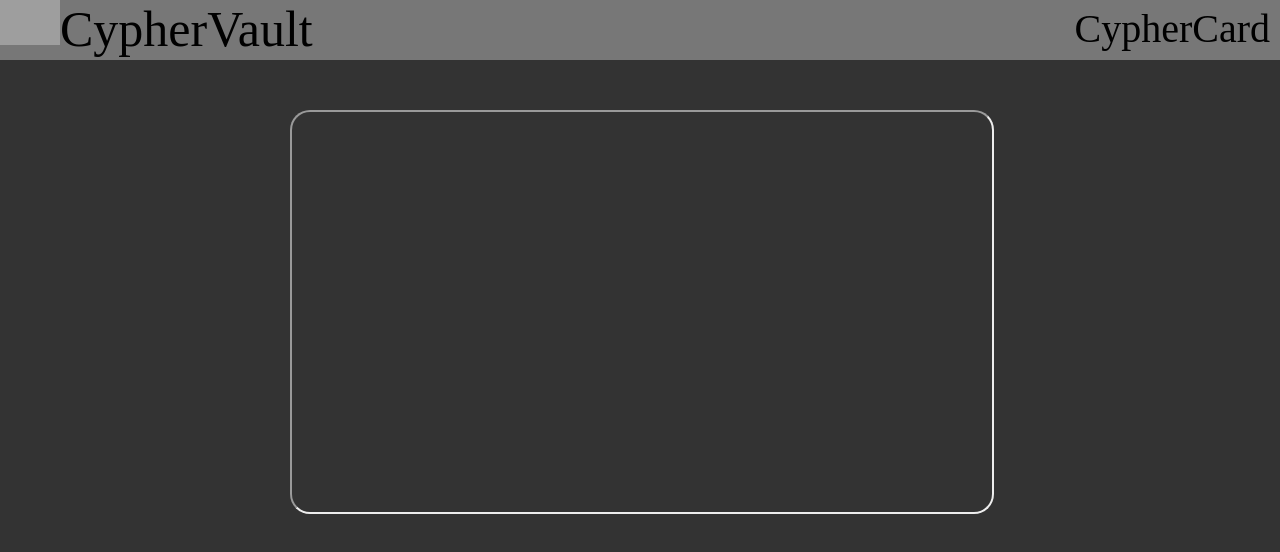
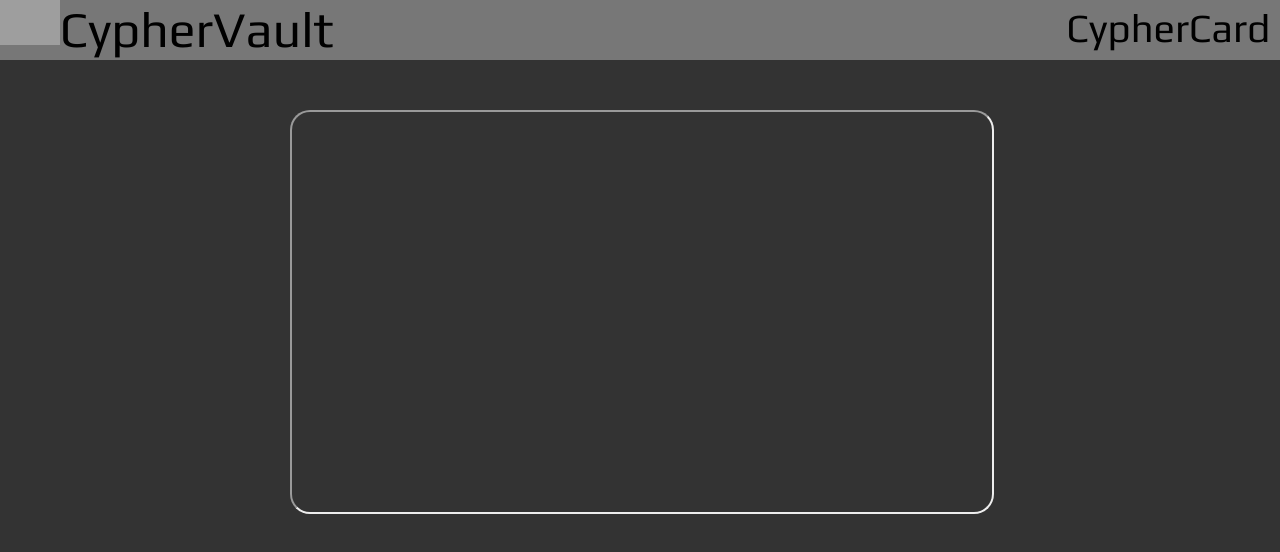
Before and after one commit to maxxflyer/cyphervoxrender, a plain HTML site: page share.html in a window 1280 px wide. Drawn offline with nearby package versions, Linux system fonts and the light colour scheme; grey boxes are pictures that could not be loaded.

Commit message:
Update share.html

```diff
--- a/share.html
+++ b/share.html
@@ -2,12 +2,18 @@
 	<head>
 		<meta charset="utf-8">
 		<title>Cyphercard Card Web Render</title>
+		<link href="https://fonts.googleapis.com/css2?family=Play&amp;display=swap" rel="stylesheet">
 		<style>
-			body { margin: 0;
-      background: #333;}
-			.head{width: 100%;
+			body {
+				margin: 0;
+				font-family: 'Play', sans-serif;
+      				background: #333;
+			}
+			.head{
+				width: 100%;
 				height: 60px;
-			background: #777;}
+				background: #777;
+			}
 			.card_display{
 			width: 700px;
 			margin:auto;
```
